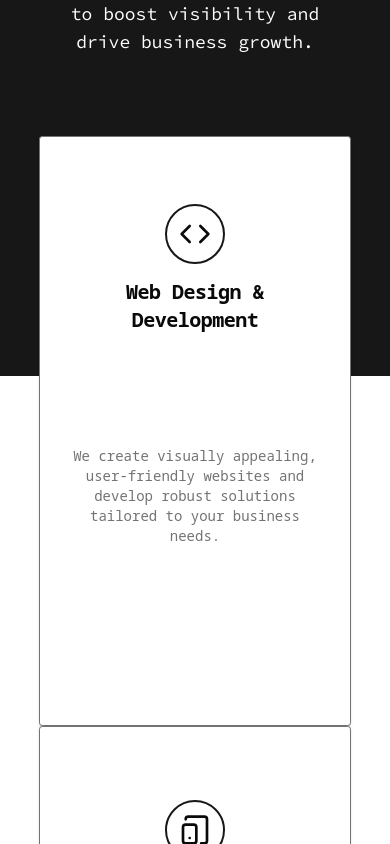
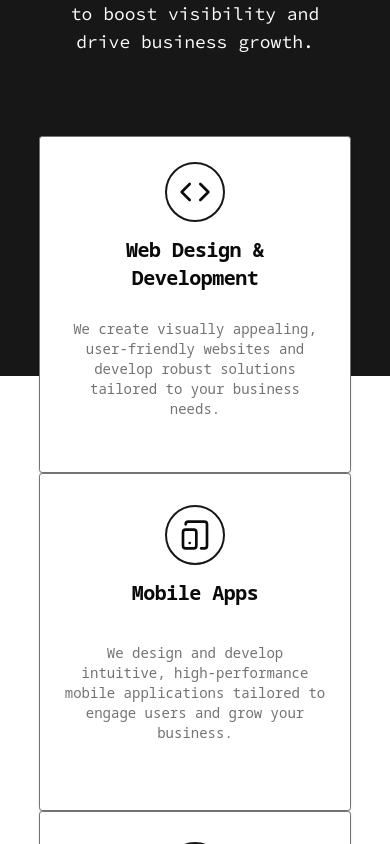
Before and after one commit to coffeecode-co/jportfolio, a Next.js app: page /en in a window 390 px wide. Shown: the part 4520-5364 px from the top of the page. Built offline with nearby package versions, Linux system fonts and the light colour scheme; no server answers.

Commit message:
fix: adjust Card component height in MyServices for improved responsiveness

```diff
--- a/src/components/MyServices.tsx
+++ b/src/components/MyServices.tsx
@@ -48,7 +48,7 @@ export const MyServices = () => {
           return (
             <Card
               key={t(service.title)}
-              className="flex flex-col items-center justify-around border-muted-foreground rounded-lg min-h-[70vh] max-h-[70vh] w-[80vw] md:w-1/3 lg:min-h-[60vh] lg:max-h-[60vh]"
+              className="flex flex-col items-center justify-around border-muted-foreground rounded-lg min-h-[40vh] max-h-[50vh] w-[80vw] md:w-1/3 md:min-h-[70vh] md:max-h-[70vh] lg:min-h-[80vh] lg:max-h-[80vh] 2xl:min-h-[60vh] xl:max-h-[60vh]"
             >
               <CardHeader className=" items-center gap-2">
                 <div className="border-2 border-primary rounded-[50%]">
```
